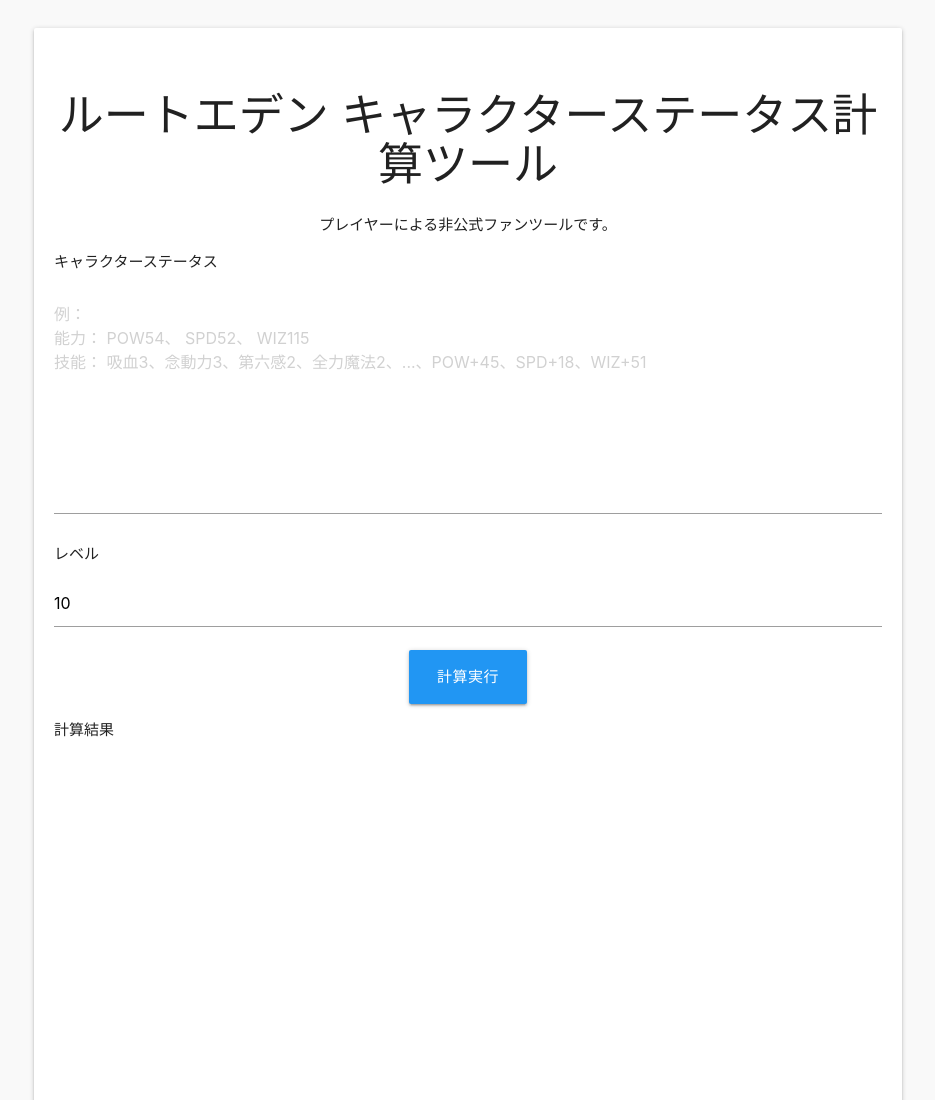
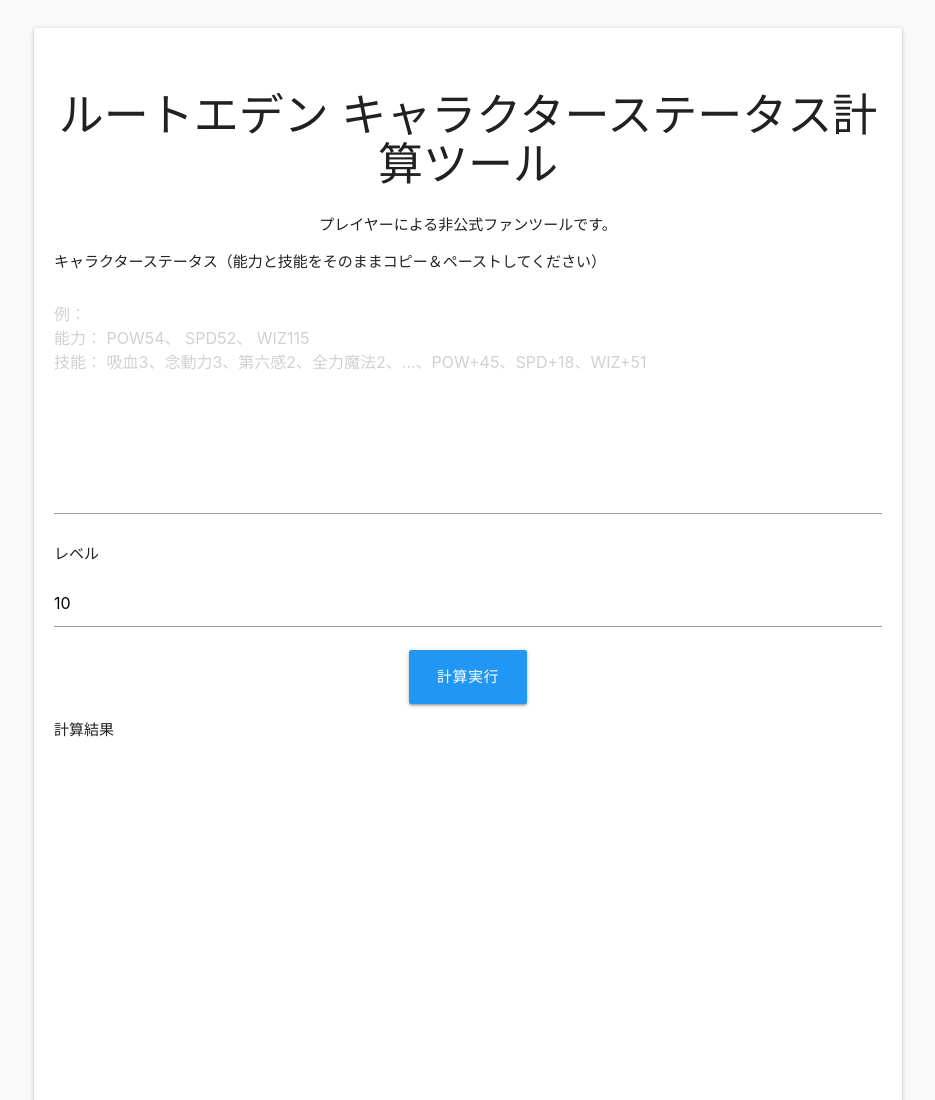
Before and after one commit to HotaruK/tw8-fanmade-tools, a plain HTML site: page index.html in a window 1280 px wide. Shown: the top 1100 px of the page, without its empty margins (172-1107 px from the left). Drawn offline with nearby package versions, Linux system fonts and the light colour scheme.

Commit message:
Update index.html

```diff
--- a/index.html
+++ b/index.html
@@ -35,7 +35,7 @@
       <h1 class="center-align">ルートエデン キャラクターステータス計算ツール</h1>
       <p class="center-align">プレイヤーによる非公式ファンツールです。</p>
 
-      <p>キャラクターステータス</p>
+      <p>キャラクターステータス（能力と技能をそのままコピー＆ペーストしてください）</p>
       <div class="input-field">
         <textarea id="characterData" class="materialize-textarea" rows="10" placeholder="例：
 能力： POW54、 SPD52、 WIZ115
```
